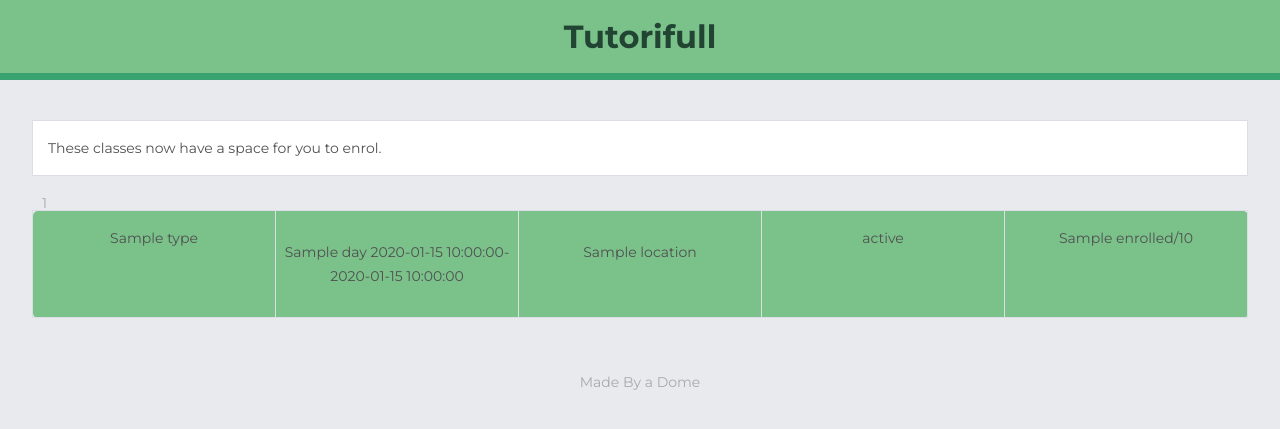
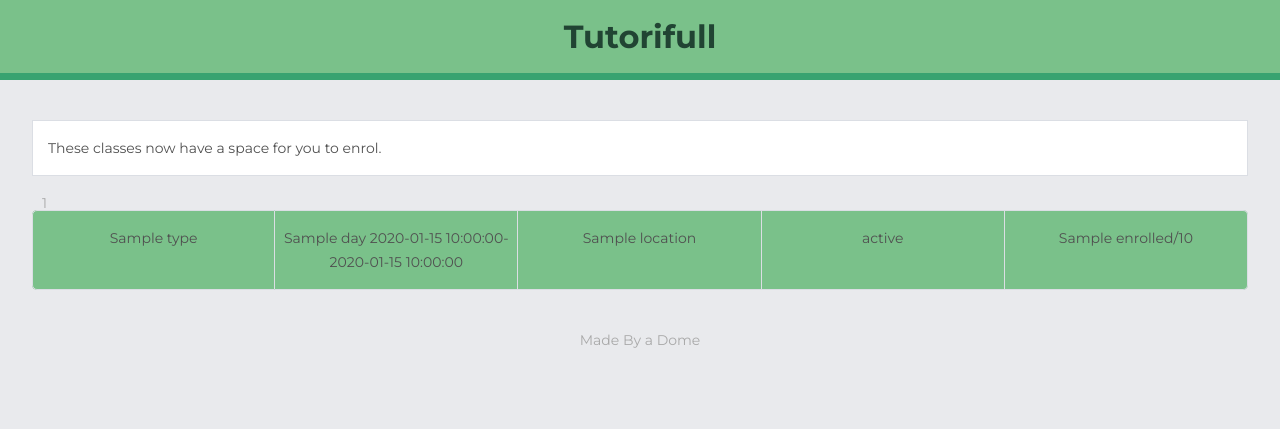
Before and after one commit to daniel-hocking/Tutorifull, a Flask app: template templates/email.html in a window 1280 px wide. Shown: the top 429 px of the page. Run offline with Flask 2, Linux system fonts and the light colour scheme; the template is opened without the code that fills it: most values are stand-ins (such as "Sample title", 1, 10 or a date in 2020).

Commit message:
fix border collapse and p styling in email template

```diff
--- a/templates/email.html
+++ b/templates/email.html
@@ -19,6 +19,7 @@
 			body {margin: 0; padding: 0;}
 			img {border: 0; height: auto; line-height: 100%; outline: none; text-decoration: none;}
 			body, #bodyTable, #bodyCell {height: 100% !important; margin: 0; padding: 0; width: 100% !important;}
+            table {border-collapse: collapse !important;}
 			/* /\/\/\/\/\/\/\/\/ TEMPLATE STYLES /\/\/\/\/\/\/\/\/ */
 			/* ========== Page Styles ========== */
 			body, #bodyTable {
@@ -39,6 +40,11 @@
 				margin-left: 0;
 				text-align: center;
 			}
+
+            p {
+                margin: 0;
+            	padding: 0;
+            }
 
 			caption {
 				color: #a9a9a9 !important;
@@ -199,7 +205,7 @@
                                         </tr>
                                     </table>
                                     {% for course in courses %}
-                                        <table border="0" cellpadding="0" cellspacing="0" width="100%" class="classTable" style="-webkit-text-size-adjust: 100%;-ms-text-size-adjust: 100%;mso-table-lspace: 0pt;mso-table-rspace: 0pt;margin-top: 20px;border-collapse: collapse !important;">
+                                        <table border="0" cellpadding="0" cellspacing="0" width="100%" class="classTable" style="-webkit-text-size-adjust: 100%;-ms-text-size-adjust: 100%;mso-table-lspace: 0pt;mso-table-rspace: 0pt;margin-top: 20px;border-collapse: separate !important;">
                                             <caption style="font-family: 'Montserrat', sans-serif;font-size: 14px;font-style: normal;font-weight: normal;line-height: 100%;letter-spacing: normal;margin-top: 0;margin-right: 0;margin-bottom: 0;margin-left: 10px;text-align: left;color: #a9a9a9 !important;">
                                                 {{ course.course_id }}
                                             </caption>
@@ -210,12 +216,12 @@
                                                     </td>
                                                     <td valign="top" class="class-status" style="{% if loop.first %}border-top: 1px solid #dbdee4;{% endif %}-webkit-text-size-adjust: 100%;-ms-text-size-adjust: 100%;mso-table-lspace: 0pt;mso-table-rspace: 0pt;font-family: 'Montserrat', sans-serif;font-size: 14px;padding-top: 15px;padding-bottom: 15px;border-right: 1px solid #dbdee4;border-bottom: 1px solid #dbdee4;text-align: center;width: 12.5%;">
                                                         {% for timeslot in class.timeslots %}
-                                                            <p>{{ timeslot.day }} {{ timeslot.start_time }}-{{ timeslot.end_time }}</p>
+                                                            <p style="margin: 0;padding: 0;">{{ timeslot.day }} {{ timeslot.start_time }}-{{ timeslot.end_time }}</p>
                                                         {% endfor %}
                                                     </td>
                                                     <td valign="top" class="class-status" style="{% if loop.first %}border-top: 1px solid #dbdee4;{% endif %}-webkit-text-size-adjust: 100%;-ms-text-size-adjust: 100%;mso-table-lspace: 0pt;mso-table-rspace: 0pt;font-family: 'Montserrat', sans-serif;font-size: 14px;padding-top: 15px;padding-bottom: 15px;border-right: 1px solid #dbdee4;border-bottom: 1px solid #dbdee4;text-align: center;width: 12.5%;">
                                                         {% for timeslot in class.timeslots %}
-                                                            <p>{{ timeslot.location }}</p>
+                                                            <p style="margin: 0;padding: 0;">{{ timeslot.location }}</p>
                                                         {% endfor %}
                                                     </td>
                                                     <td valign="top" class="class-status" style="{% if loop.first %}border-top: 1px solid #dbdee4;{% endif %}-webkit-text-size-adjust: 100%;-ms-text-size-adjust: 100%;mso-table-lspace: 0pt;mso-table-rspace: 0pt;font-family: 'Montserrat', sans-serif;font-size: 14px;padding-top: 15px;padding-bottom: 15px;border-right: 1px solid #dbdee4;border-bottom: 1px solid #dbdee4;text-align: center;width: 12.5%;">
--- a/templates/email_with_style_tag.html
+++ b/templates/email_with_style_tag.html
@@ -19,6 +19,7 @@
 			body {margin: 0; padding: 0;}
 			img {border: 0; height: auto; line-height: 100%; outline: none; text-decoration: none;}
 			body, #bodyTable, #bodyCell {height: 100% !important; margin: 0; padding: 0; width: 100% !important;}
+			table {border-collapse: collapse !important;}
 			/* /\/\/\/\/\/\/\/\/ TEMPLATE STYLES /\/\/\/\/\/\/\/\/ */
 			/* ========== Page Styles ========== */
 			body, #bodyTable {
@@ -39,6 +40,11 @@
 				margin-left: 0;
 				text-align: center;
 			}
+
+            p {
+                margin: 0;
+            	padding: 0;
+            }
 
 			caption {
 				color: #a9a9a9 !important;
```
